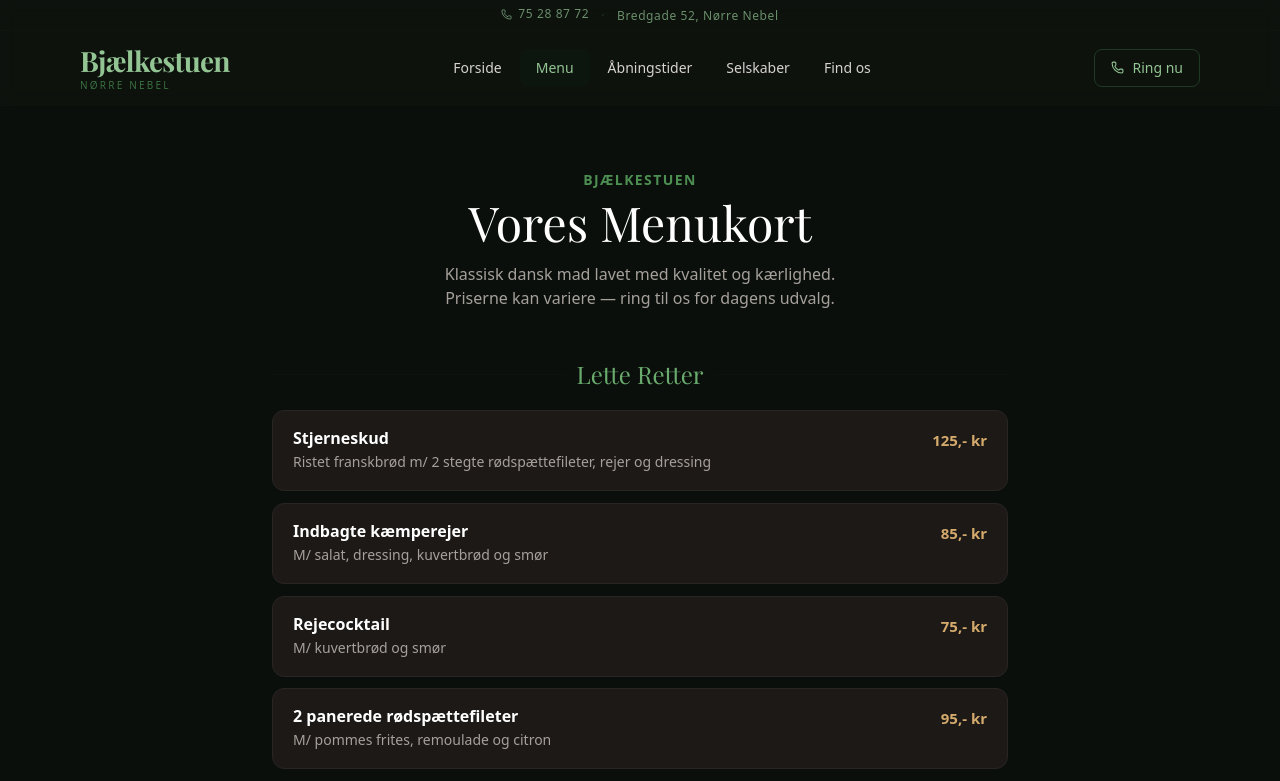
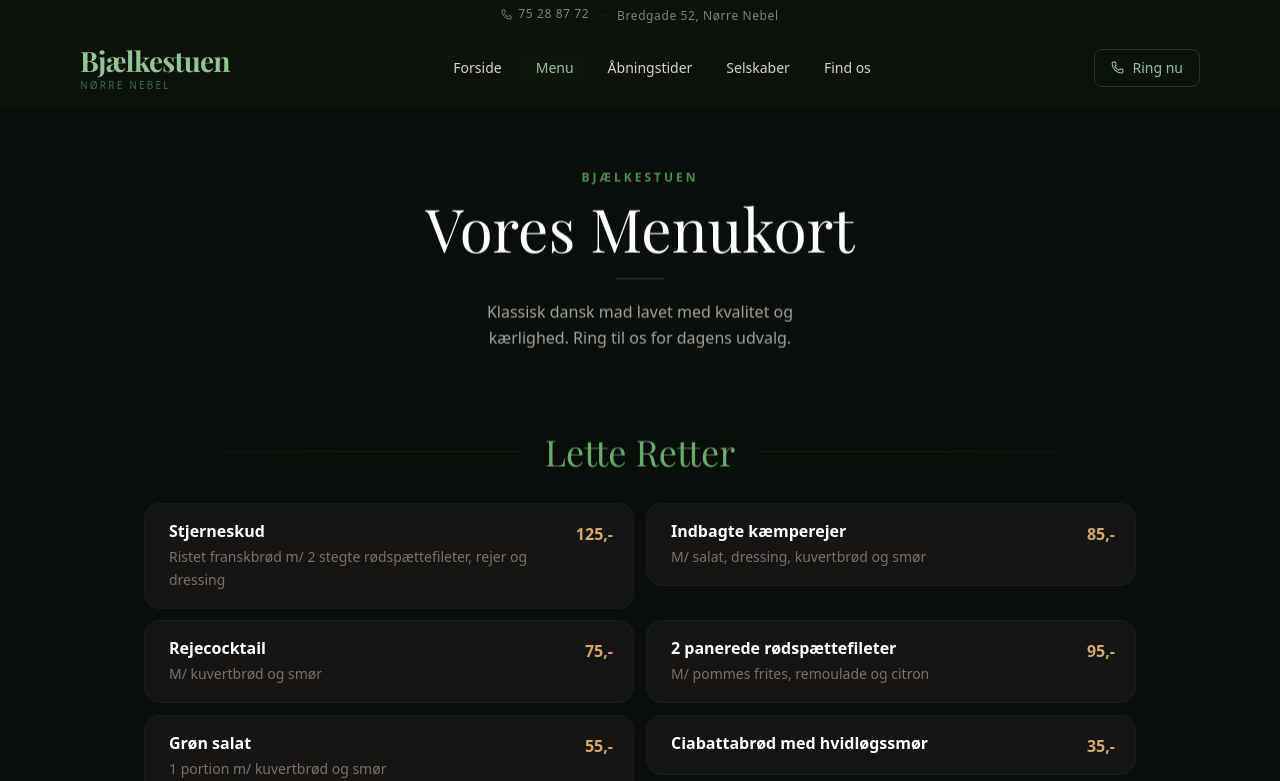
Before and after one commit to SloThdk/Bjaelkestuen, a Next.js app: page /menu in a window 1280 px wide. Shown: the top 781 px of the page. Built offline with nearby package versions, Linux system fonts and the light colour scheme; a web font is replaced by a local one.

Commit message:
feat: menu redesign — 2-column grid, left/right reveals, accent bars, featured badge

```diff
--- a/src/app/menu/page.tsx
+++ b/src/app/menu/page.tsx
@@ -7,56 +7,116 @@ export default function Menu() {
   return (
     <>
       <div className="bg-[#0a0f0b] py-16 min-h-screen">
-        <div className="container mx-auto px-4 max-w-3xl">
-          <div className="text-center mb-12">
-            <p className="text-forest-500 text-sm uppercase tracking-widest mb-2 font-semibold">Bjælkestuen</p>
-            <h1 className="font-playfair text-4xl sm:text-5xl text-white mb-4">Vores Menukort</h1>
-            <p className="text-stone-400 max-w-md mx-auto">
-              Klassisk dansk mad lavet med kvalitet og kærlighed. Priserne kan variere — ring til os for dagens udvalg.
+        <div className="container mx-auto px-4 max-w-5xl">
+
+          {/* Page header */}
+          <Reveal direction="up" distance={16} duration={700}>
+            <div className="text-center mb-20">
+              <p className="text-forest-500 text-xs uppercase tracking-[0.25em] mb-3 font-semibold">Bjælkestuen</p>
+              <h1 className="font-playfair text-5xl sm:text-6xl text-white mb-5">Vores Menukort</h1>
+              <div className="w-12 h-px bg-forest-700 mx-auto mb-5" />
+              <p className="text-stone-400 max-w-sm mx-auto leading-relaxed">
+                Klassisk dansk mad lavet med kvalitet og kærlighed. Ring til os for dagens udvalg.
               </p>
             </div>
+          </Reveal>
 
-          <div className="space-y-10">
+          {/* Categories */}
+          <div className="space-y-16">
             {menu.map(({ category, items }, catIdx) => (
-              <Reveal key={category} direction="up" distance={10} delay={catIdx * 40} duration={550}>
-                <div>
-                  <div className="flex items-center gap-3 mb-5">
-                    <div className="h-px flex-1 bg-forest-900/30" />
-                    <h2 className="font-playfair text-2xl text-forest-400">{category}</h2>
-                    <div className="h-px flex-1 bg-forest-900/30" />
+              <div key={category}>
+
+                {/* Category header */}
+                <Reveal direction="up" distance={10} duration={600}>
+                  <div className="flex items-center gap-5 mb-8">
+                    <div className="h-px flex-1 bg-gradient-to-r from-transparent via-forest-800/60 to-forest-800/60" />
+                    <h2 className="font-playfair text-3xl sm:text-4xl text-forest-400 whitespace-nowrap px-1">
+                      {category}
+                    </h2>
+                    <div className="h-px flex-1 bg-gradient-to-l from-transparent via-forest-800/60 to-forest-800/60" />
                   </div>
-                  <div className="space-y-3">
-                    {items.map(({ name, description, price }, itemIdx) => (
-                      <Reveal key={name} direction="up" distance={6} delay={catIdx * 40 + itemIdx * 30} duration={450}>
-                        <div className="flex items-start justify-between gap-3 bg-stone-900 rounded-xl px-5 py-4 border border-stone-800 hover:border-forest-900/40 transition">
-                          <div className="min-w-0 flex-1">
-                            <p className="text-white font-semibold leading-snug">{name}</p>
-                            {description && <p className="text-stone-400 text-sm mt-0.5 leading-relaxed">{description}</p>}
+                </Reveal>
+
+                {/* 2-column grid */}
+                <div className="grid grid-cols-1 sm:grid-cols-2 gap-3">
+                  {items.map(({ name, description, price }, itemIdx) => {
+                    const isLeft   = itemIdx % 2 === 0
+                    const isStar   = name.includes('★')
+                    const cleanName = name.replace(' ★', '')
+
+                    return (
+                      <Reveal
+                        key={name}
+                        direction={isLeft ? 'left' : 'right'}
+                        distance={24}
+                        delay={itemIdx * 45}
+                        duration={480}
+                      >
+                        <div
+                          className={[
+                            'group relative flex items-start justify-between gap-4',
+                            'rounded-2xl px-5 py-4 border transition-all duration-300',
+                            'hover:-translate-y-0.5 hover:shadow-xl hover:shadow-black/50',
+                            isStar
+                              ? 'bg-forest-950/70 border-forest-700/60 hover:border-forest-500/70 hover:bg-forest-950/90'
+                              : 'bg-stone-900/70 border-stone-800/50 hover:border-forest-900/60 hover:bg-stone-900',
+                          ].join(' ')}
+                        >
+                          {/* Green left accent bar */}
+                          <div
+                            className={[
+                              'absolute left-0 top-4 bottom-4 w-0.5 rounded-full transition-all duration-300',
+                              isStar
+                                ? 'bg-forest-600 opacity-80 group-hover:opacity-100'
+                                : 'bg-forest-900/0 group-hover:bg-forest-800/60',
+                            ].join(' ')}
+                          />
+
+                          <div className="min-w-0 flex-1 pl-1">
+                            <div className="flex items-center gap-2 flex-wrap">
+                              <p className={`font-semibold leading-snug ${isStar ? 'text-forest-200' : 'text-white'}`}>
+                                {cleanName}
+                              </p>
+                              {isStar && (
+                                <span className="text-[10px] text-forest-500 font-semibold uppercase tracking-[0.15em] border border-forest-800/60 px-1.5 py-0.5 rounded-md">
+                                  Anbefalet
+                                </span>
+                              )}
                             </div>
+                            {description && (
+                              <p className="text-stone-500 text-sm mt-1 leading-relaxed">{description}</p>
+                            )}
+                          </div>
+
                           {price && (
-                            <span className="text-gold-400 font-bold text-[15px] shrink-0 tabular-nums pt-0.5">
-                              {price} kr
+                            <span className="text-[#d4aa6c] font-bold text-base shrink-0 tabular-nums pt-0.5">
+                              {price}
                             </span>
                           )}
                         </div>
                       </Reveal>
-                    ))}
+                    )
+                  })}
                 </div>
               </div>
-              </Reveal>
             ))}
           </div>
 
-          <div className="mt-12 bg-forest-800/10 border border-forest-800/30 rounded-2xl p-6 text-center">
-            <p className="text-stone-300 mb-2">Har du spørgsmål til menuen eller vil du bestille takeaway?</p>
+          {/* Bottom CTA */}
+          <Reveal direction="up" distance={12} duration={600}>
+            <div className="mt-20 rounded-2xl border border-forest-800/30 bg-forest-950/30 p-8 text-center">
+              <p className="text-white text-lg font-playfair mb-1">Spørgsmål til menuen?</p>
+              <p className="text-stone-500 text-sm mb-6">Ring til os — vi hjælper gerne og tager imod takeaway-bestillinger.</p>
               <a
-              href={`tel:${restaurant.phone.replace(/\s/g,'')}`}
-              className="inline-flex items-center gap-2 bg-forest-600 hover:bg-forest-500 text-white font-semibold px-6 py-3 rounded-xl transition mt-2"
+                href={`tel:${restaurant.phone.replace(/\s/g, '')}`}
+                className="inline-flex items-center gap-2 bg-forest-700 hover:bg-forest-600 text-white font-semibold px-8 py-4 rounded-xl transition text-base"
               >
-              <Phone size={16} />
+                <Phone size={17} />
                 Ring til os — {restaurant.phone}
               </a>
             </div>
+          </Reveal>
+
         </div>
       </div>
       <Footer />
```
Lines whose indentation alone changed are shown as unchanged.
